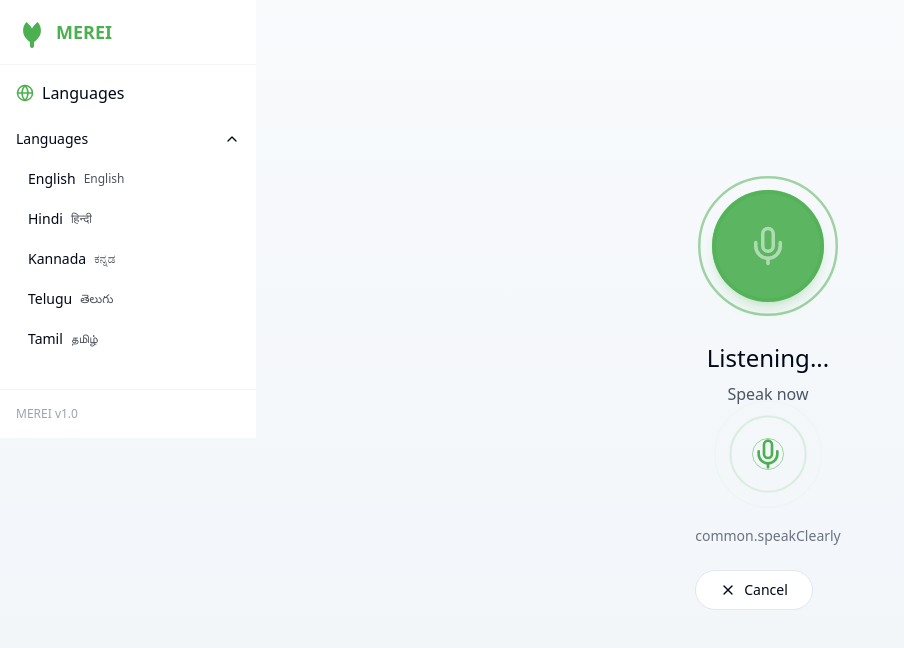
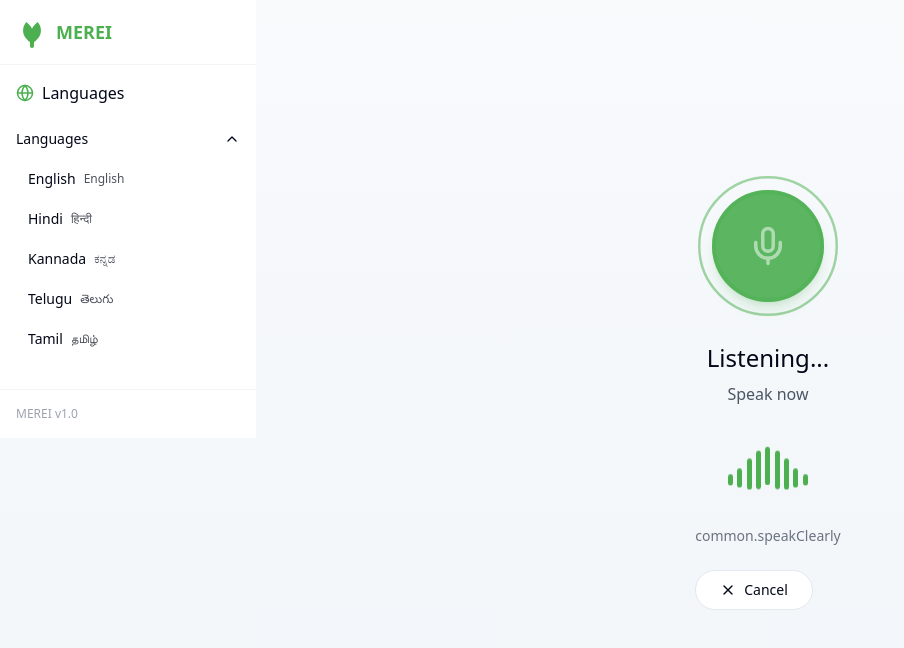
Before and after one commit to Niveditha1176/merei-ai-0v1, a React (Vite) app: page / in a window 1280 px wide. Both pictures are taken after a click on the button 768 px from the left and 316 px from the top of the page. Shown: the top 648 px of the page, without its empty margins (0-904 px from the left). Built offline with nearby package versions, Linux system fonts and the light colour scheme.

Commit message:
Refactor: Replace mic icon with wave animation
Replaced the mic icon with a wave animation for the listening state.

```diff
--- a/src/pages/Listening.tsx
+++ b/src/pages/Listening.tsx
@@ -53,19 +53,20 @@ const Listening: React.FC = () => {
           {t('common.speakNow')}
         </p>
 
-        {/* Ripple effect visualization */}
-        <div className="relative w-16 h-16 mx-auto mb-6">
-          {/* Base icon */}
-          <div className="absolute inset-0 flex items-center justify-center z-10">
-            <Mic size={32} className="text-primary" />
+        {/* Wave ripple visualization replacing the mic icon */}
+        <div className="relative w-20 h-16 mx-auto mb-6">
+          {/* Wave animations with different heights and phases */}
+          <div className="flex items-end justify-center h-full gap-1">
+            <div className="w-1.5 h-3 bg-primary rounded-full animate-wave"></div>
+            <div className="w-1.5 h-4 bg-primary rounded-full animate-wave animation-delay-300"></div>
+            <div className="w-1.5 h-6 bg-primary rounded-full animate-wave animation-delay-600"></div>
+            <div className="w-1.5 h-8 bg-primary rounded-full animate-wave animation-delay-300"></div>
+            <div className="w-1.5 h-10 bg-primary rounded-full animate-wave"></div>
+            <div className="w-1.5 h-8 bg-primary rounded-full animate-wave animation-delay-300"></div>
+            <div className="w-1.5 h-6 bg-primary rounded-full animate-wave animation-delay-600"></div>
+            <div className="w-1.5 h-4 bg-primary rounded-full animate-wave animation-delay-300"></div>
+            <div className="w-1.5 h-3 bg-primary rounded-full animate-wave"></div>
           </div>
-
-          {/* Ripple circles */}
-          <div className="absolute inset-0 rounded-full border border-primary opacity-30 animate-ping"></div>
-          <div className="absolute inset-1 rounded-full border border-primary opacity-40 animate-ping animation-delay-300"></div>
-          <div className="absolute inset-2 rounded-full border border-primary opacity-50 animate-ping animation-delay-600"></div>
-          <div className="absolute inset-3 rounded-full border border-primary opacity-60 animate-ping animation-delay-900"></div>
-          <div className="absolute inset-4 rounded-full border border-primary opacity-70 animate-pulse"></div>
         </div>
       </div>
 
--- a/tailwind.config.ts
+++ b/tailwind.config.ts
@@ -83,9 +83,9 @@ export default {
 					'50%': { opacity: '0.5' }
 				},
 				'wave': {
-					'0%': { transform: 'scale(0.9)' },
-					'50%': { transform: 'scale(1.1)' },
-					'100%': { transform: 'scale(0.9)' }
+					'0%': { transform: 'scaleY(0.9)' },
+					'50%': { transform: 'scaleY(1.3)' },
+					'100%': { transform: 'scaleY(0.9)' }
 				},
 				'slide-up': {
 					'0%': { transform: 'translateY(20px)', opacity: '0' },
```
